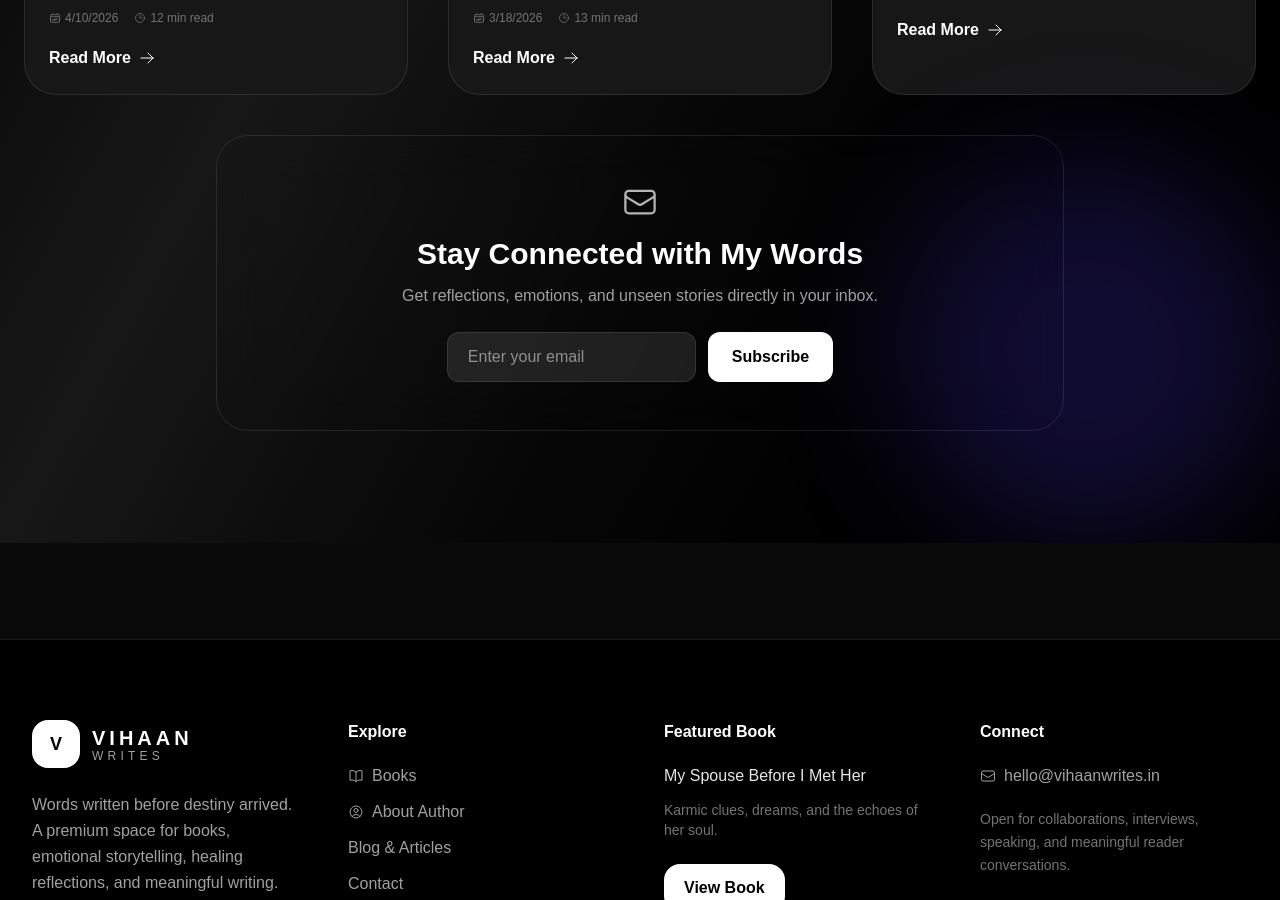
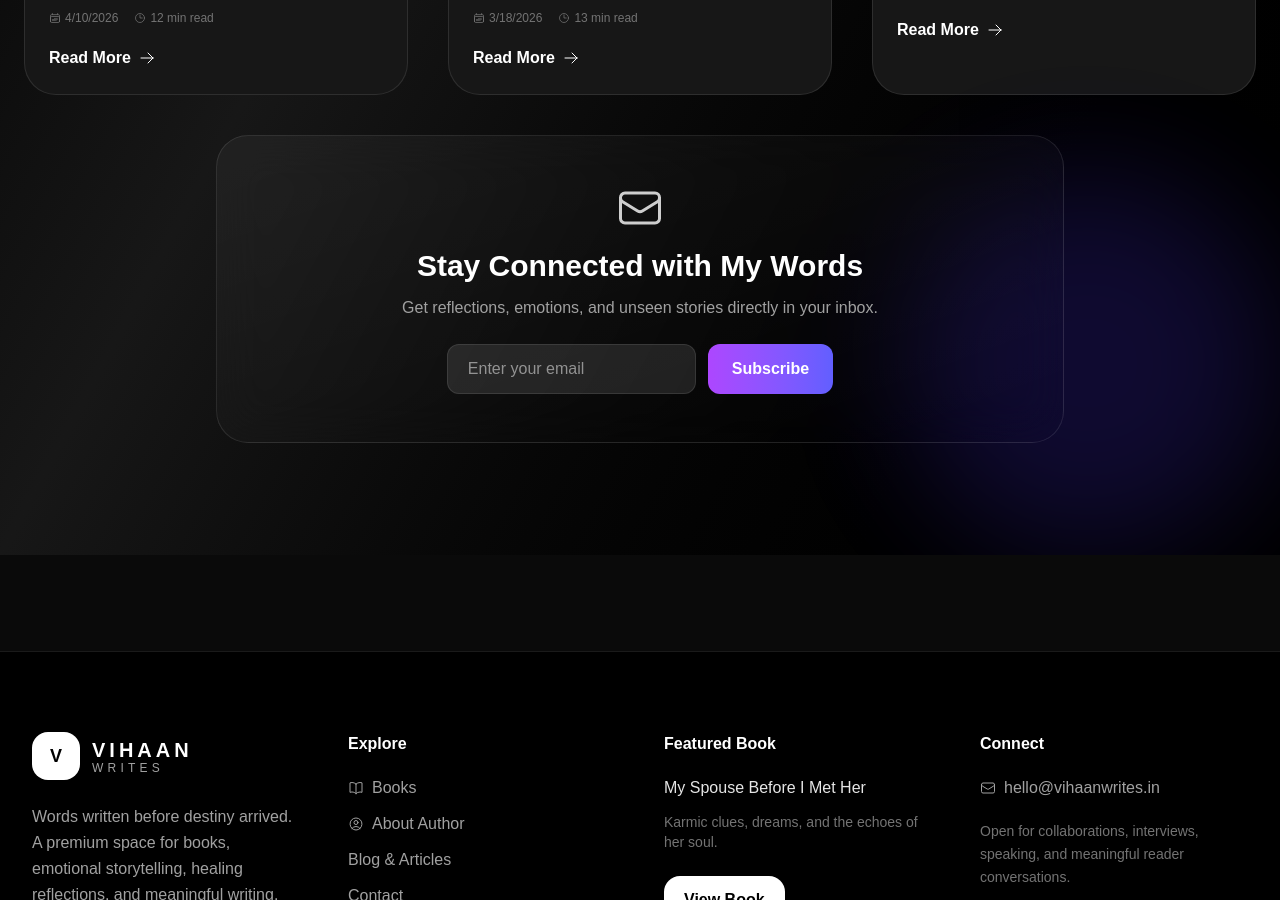
Before and after one commit to itsabhishekme/vihaan-writes-publication, a Next.js app: page /blog in a window 1280 px wide. Shown: the part 1900-2800 px from the top of the page. Built offline with nearby package versions, Linux system fonts and the light colour scheme.

Commit message:
Subscribe button update

```diff
--- a/app/blog/page.tsx
+++ b/app/blog/page.tsx
@@ -11,6 +11,7 @@ import {
   HiOutlineTag,
   HiOutlineFire,
   HiOutlineEnvelope,
+  HiOutlineCheckCircle,
 } from "react-icons/hi2";
 
 import { blogPosts } from "@/data/blog";
@@ -20,7 +21,12 @@ export default function BlogPage() {
   const [visiblePosts, setVisiblePosts] = useState(6);
   const [search, setSearch] = useState("");
   const [scroll, setScroll] = useState(0);
+
+  // 🔥 NEW STATES
   const [email, setEmail] = useState("");
+  const [isSubscribed, setIsSubscribed] = useState(false);
+  const [loading, setLoading] = useState(false);
+  const [error, setError] = useState("");
 
   /* 📊 SCROLL PROGRESS */
   useEffect(() => {
@@ -45,10 +51,33 @@ export default function BlogPage() {
 
   const trendingPosts = blogPosts.slice(0, 3);
 
+  /* ✨ UPDATED SUBSCRIBE FUNCTION */
   const handleSubscribe = () => {
-    if (!email) return alert("Enter email first");
-    alert("Subscribed successfully ✨");
-    setEmail("");
+    setError("");
+
+    if (!email) {
+      setError("Please enter your email");
+      return;
+    }
+
+    const emailRegex = /^[^\s@]+@[^\s@]+\.[^\s@]+$/;
+
+    if (!emailRegex.test(email)) {
+      setError("Enter a valid email address");
+      return;
+    }
+
+    setLoading(true);
+
+    setTimeout(() => {
+      setLoading(false);
+      setIsSubscribed(true);
+      setEmail("");
+
+      setTimeout(() => {
+        setIsSubscribed(false);
+      }, 4000);
+    }, 1500);
   };
 
   return (
@@ -56,14 +85,14 @@ export default function BlogPage() {
 
       {/* 📊 SCROLL BAR */}
       <div
-        className="fixed top-0 left-0 h-1 bg-white z-50 transition-all"
+        className="fixed top-0 left-0 h-1 bg-gradient-to-r from-purple-500 to-indigo-500 z-50 transition-all"
         style={{ width: `${scroll}%` }}
       />
 
       {/* 🌌 BACKGROUND */}
       <div className="absolute inset-0 -z-10 bg-gradient-to-br from-black via-neutral-900 to-black" />
-      <div className="absolute top-0 left-0 w-96 h-96 bg-purple-600/20 blur-3xl rounded-full" />
-      <div className="absolute bottom-0 right-0 w-96 h-96 bg-indigo-600/20 blur-3xl rounded-full" />
+      <div className="absolute top-0 left-0 w-96 h-96 bg-purple-600/20 blur-3xl rounded-full animate-pulse" />
+      <div className="absolute bottom-0 right-0 w-96 h-96 bg-indigo-600/20 blur-3xl rounded-full animate-pulse" />
 
       {/* ✨ HERO */}
       <section className="max-w-7xl mx-auto px-6 py-28 text-center">
@@ -87,7 +116,7 @@ export default function BlogPage() {
             placeholder="Search reflections..."
             value={search}
             onChange={(e) => setSearch(e.target.value)}
-            className="w-full px-5 py-4 rounded-xl bg-white/10 border border-white/10 outline-none backdrop-blur-xl"
+            className="w-full px-5 py-4 rounded-xl bg-white/10 border border-white/10 outline-none backdrop-blur-xl focus:ring-2 focus:ring-purple-500"
           />
         </div>
       </section>
@@ -137,7 +166,7 @@ export default function BlogPage() {
         <div className="grid md:grid-cols-3 gap-6">
           {trendingPosts.map((post) => (
             <Link key={post.slug} href={`/blog/${post.slug}`}>
-              <div className="p-6 rounded-xl bg-white/5 hover:bg-white/10 transition backdrop-blur-xl">
+              <div className="p-6 rounded-xl bg-white/5 hover:bg-white/10 transition backdrop-blur-xl hover:scale-105">
                 <h4 className="font-semibold">{post.title}</h4>
                 <p className="text-sm text-neutral-400 mt-2">
                   {post.excerpt.slice(0, 80)}...
@@ -155,11 +184,10 @@ export default function BlogPage() {
             <button
               key={tag}
               onClick={() => setActiveTag(tag)}
-              className={`px-4 py-2 rounded-full border transition ${
-                activeTag === tag
+              className={`px-4 py-2 rounded-full border transition ${activeTag === tag
                   ? "bg-white text-black"
                   : "border-white/10 hover:bg-white hover:text-black"
-              }`}
+                }`}
             >
               {tag}
             </button>
@@ -221,7 +249,6 @@ export default function BlogPage() {
           ))}
         </div>
 
-        {/* LOAD MORE */}
         {visiblePosts < filteredPosts.length && (
           <div className="text-center mt-12">
             <button
@@ -234,11 +261,11 @@ export default function BlogPage() {
         )}
       </section>
 
-      {/* 💌 SUBSCRIBE */}
+      {/* 💌 SUBSCRIBE (UPGRADED) */}
       <section className="max-w-4xl mx-auto px-6 pb-28 text-center">
-        <div className="rounded-[2rem] border border-white/10 p-12 backdrop-blur-xl">
+        <div className="relative rounded-[2rem] border border-white/10 p-12 backdrop-blur-xl bg-gradient-to-br from-white/5 to-white/0">
 
-          <HiOutlineEnvelope className="mx-auto text-4xl mb-4 opacity-70" />
+          <HiOutlineEnvelope className="mx-auto text-5xl mb-4 opacity-80" />
 
           <h2 className="text-3xl font-bold">
             Stay Connected with My Words
@@ -248,25 +275,38 @@ export default function BlogPage() {
             Get reflections, emotions, and unseen stories directly in your inbox.
           </p>
 
+          {/* SUCCESS MESSAGE */}
+          {isSubscribed && (
+            <div className="mt-6 flex items-center justify-center gap-2 text-green-400 animate-fadeIn">
+              <HiOutlineCheckCircle />
+              Subscribed successfully ✨
+            </div>
+          )}
+
+          {/* INPUT */}
           <div className="mt-6 flex gap-3 justify-center">
             <input
               type="email"
               placeholder="Enter your email"
               value={email}
               onChange={(e) => setEmail(e.target.value)}
-              className="px-5 py-3 rounded-xl bg-white/10 border border-white/10 outline-none"
+              className="px-5 py-3 rounded-xl bg-white/10 border border-white/10 outline-none focus:ring-2 focus:ring-purple-500"
             />
+
             <button
               onClick={handleSubscribe}
-              className="px-6 py-3 bg-white text-black rounded-xl font-semibold hover:scale-105 transition"
+              className="px-6 py-3 bg-gradient-to-r from-purple-500 to-indigo-500 rounded-xl font-semibold hover:scale-105 transition flex items-center gap-2"
             >
-              Subscribe
+              {loading ? "Subscribing..." : "Subscribe"}
             </button>
           </div>
 
+          {/* ERROR */}
+          {error && (
+            <p className="mt-3 text-red-400 text-sm">{error}</p>
+          )}
         </div>
       </section>
-
     </main>
   );
 }
```
